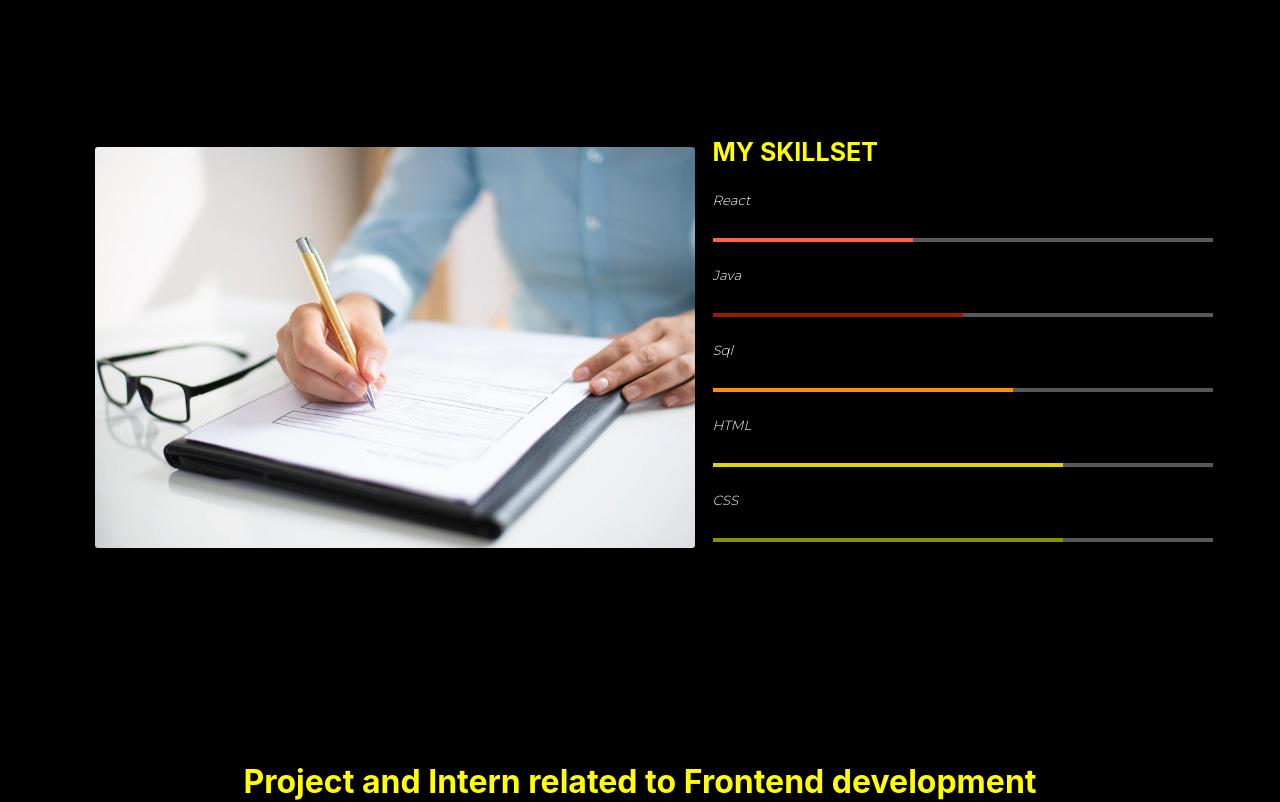
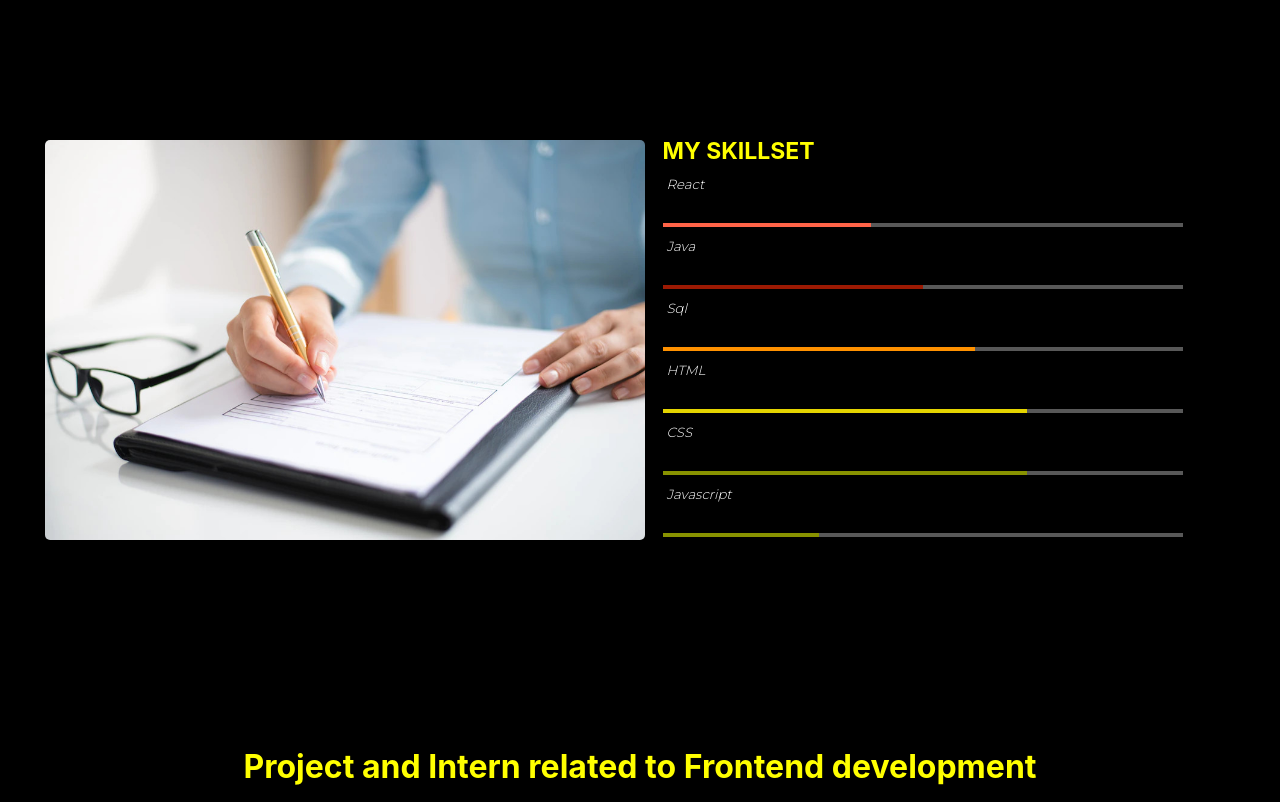
Before and after one commit to Anandh25/MyPortfolio, a React (Create React App) app: page / in a window 1280 px wide. Shown: the part 940-1742 px from the top of the page. Built offline with nearby package versions, Linux system fonts and the light colour scheme; a web font is replaced by a local one.

Commit message:
first commit

```diff
--- a/src/components/Contact/Contact.js
+++ b/src/components/Contact/Contact.js
@@ -13,7 +13,7 @@ const Contact = () => {
                 Email : <span>anandhmanoharan@gmail.com</span>
             </p>
             <p>
-                Mobile Number : <span>+91 9345493810</span>
+                Mobile Number : <span>+91 9942820853</span>
             </p>
             <div className='contact__icons'>
             <a href='https://www.linkedin.com/in/anandhmanoharan-2592a913a/' target={'_blank'}>
--- a/src/components/SkillContainer/SkillContainer.css
+++ b/src/components/SkillContainer/SkillContainer.css
@@ -12,17 +12,22 @@
     color: yellow;
     flex: 0.5;
     text-align: left;
-    max-width: 500px;
-    margin-bottom: 20px;
+    max-width: 600px;
+    margin-bottom: 10px;
 }
 
 .skillContainer__text > h2 {
-    font-size: 25px;
+    font-size: 23px;
+}
+
+.skillContainer__skillSet {
+    padding-right: 80px;
 }
 
 .skillContainer__skillSet > h5 {
     color: white;
-    font-style: oblique
+    font-style: oblique;
+
 }
 
 .skillContainer__image {
@@ -33,14 +38,16 @@
 
 .skillContainer__image > img {
     width: 600px;
-    border-radius: 3px;
+    border-radius: 5px;
     object-fit: contain;
+
 }
 
 .skillContainer__skillSet > h5 {
     font-family: "Montserrat",sans-serif;
-    padding-top: 25px;
-    padding-bottom: 30px;
+    padding-top: 11px;
+    padding-bottom: 31px;
+    padding-left: 4px;
     font-weight: 300;
 }
 
--- a/src/components/SkillContainer/SkillContainer.js
+++ b/src/components/SkillContainer/SkillContainer.js
@@ -42,6 +42,12 @@ const SkillContainer = () => {
                 <LinearProgress variant='determinate' value={70} />
                 </div>
             </div>
+            <div className='skillContainer__skillSet'>
+                <h5>Javascript</h5>
+                <div className='skillContainer__slider skillContainer__slider5'>
+                <LinearProgress variant='determinate' value={30} />
+                </div>
+            </div>
         </div>
     </Element>
   )
--- a/src/components/TopContent/TopContent.js
+++ b/src/components/TopContent/TopContent.js
@@ -6,8 +6,10 @@ const TopContent = () => {
     <div className='topContent'>
       <div className='topContent__container'>
         <h1>Anandh Manoharan</h1>
-        <p>I am an Information Technology graduated student. I love exploring new technologies and often amazed by the progress we as a human species have mad so far in the recent years (apart from the headphone-jack part!!)...</p>
-        <a href="https://app.luminpdf.com/viewer/62bd5dad66d0065b920e096f" target={"_blank"} rel={"noopener noreferrer"}>
+        <p>I am an Information Technology graduated student. A Music in the background and a cup of coffee next to my machine where my keys are designing something. Bliss right:)</p>
+        {/* <a href="https://app.luminpdf.com/viewer/62bd5dad66d0065b920e096f" target={"_blank"} rel={"noopener noreferrer"}> */}
+        <a href="https://drive.google.com/file/d/1bFZ2K9duuQ0sg11cwn5GmBnERI6sPRiT/view?usp=sharing" target={"_blank"} rel={"noopener noreferrer"}>
+
             <button className='topContent__downloadButton'>Download CV</button>
         </a>
       </div>
```
Also changed, not shown: src/components/ProjectContainer/ProjectContainer.js (+1 -0 lines).
